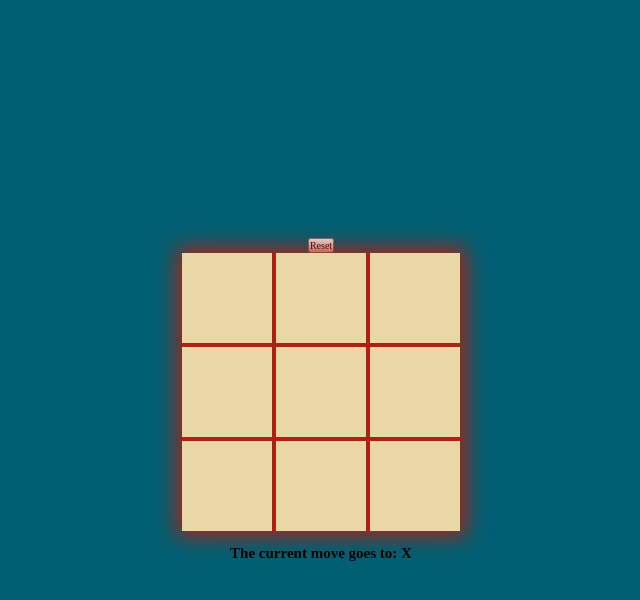
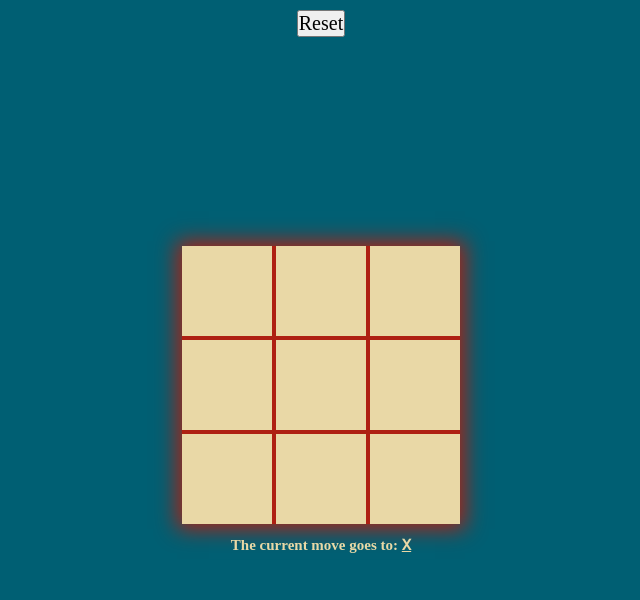
Before and after one commit to CurtainsAreBetter/tic-tac-toe, a plain HTML site: page index.html in a window 1280 px wide. Shown: the whole page, without its empty margins (319-959 px from the left). Drawn offline with Linux system fonts and the light colour scheme.

Commit message:
Add rules for reset button and messages to style.css

```diff
--- a/css/style.css
+++ b/css/style.css
@@ -40,7 +40,17 @@ main {
   color: var(--font-color);
   background: var(--box-color);
 }
+.messages {
+  color: var(--box-color)
+}
+#current-player {
+  font-family: 'Roboto', sans-serif;
+  text-decoration: underline;
+}
 
+#reset {
+  font-size: 2rem;
+}
 /******************************************
 /* LAYOUT
 /*******************************************/
@@ -64,6 +74,11 @@ main {
   align-items: center;
 }
 
+#reset {
+  position: absolute;
+  top: 1rem;
+}
+
 /******************************************
 /* ADDITIONAL STYLES
 /*******************************************/
```
